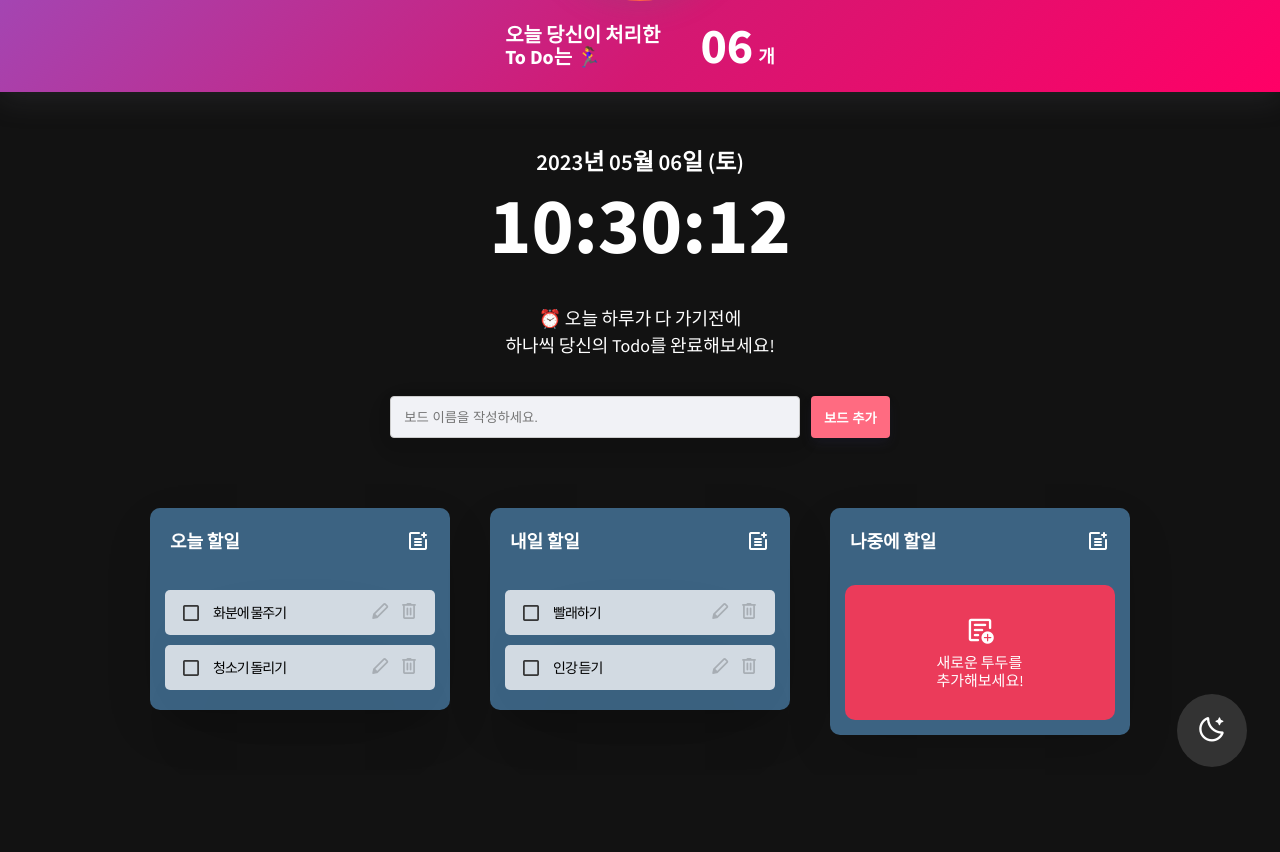
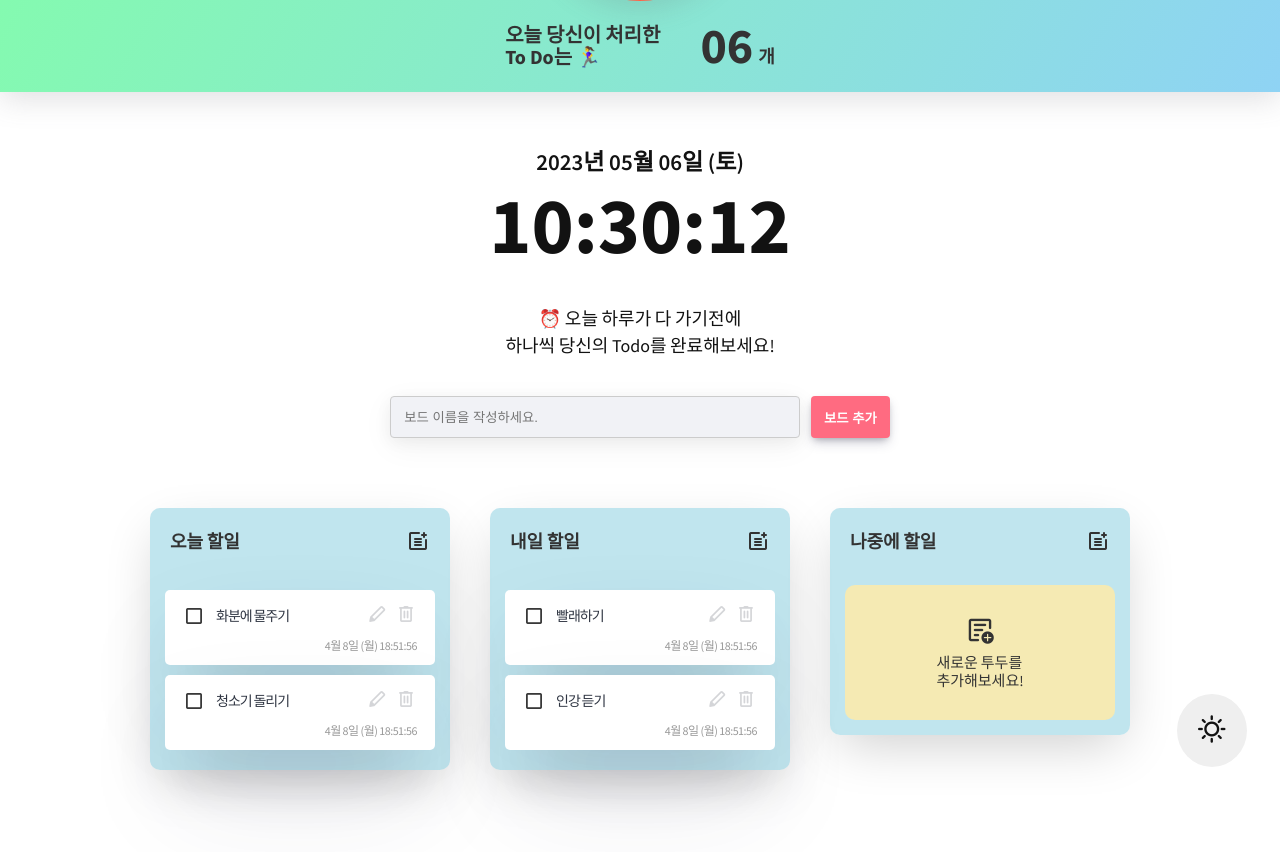
Before and after one commit to fbc93/time-rabbit-todo-app, a React (Create React App) app: page / in a window 1280 px wide. Shown: the top 852 px of the page. Before the commit the page ends 800 px from the top, so only its background shows below. Built offline with nearby package versions, Linux system fonts and the light colour scheme.

Commit message:
Feat: 투두 체크 기능 추가 체크되면 투두 스타일 변경

```diff
--- a/src/atoms.ts
+++ b/src/atoms.ts
@@ -1,7 +1,9 @@
 import { atom } from "recoil";
 export interface IToDo {
   id: number;
+  isComplete: boolean;
   content: string;
+  createAt: Date;
 }
 export interface IBoardState {
   id: number;
@@ -17,11 +19,15 @@ const defaultBoards:IBoardState[] = [
     toDos:[
       {
         id:0,
-        content:"화분에 물주기"
+        isComplete: false,
+        content:"화분에 물주기",
+        createAt: new Date(),
       },
       {
         id:1,
-        content:"청소기 돌리기"
+        isComplete: false,
+        content:"청소기 돌리기",
+        createAt: new Date(),
       }
     ]
   },
@@ -31,11 +37,15 @@ const defaultBoards:IBoardState[] = [
     toDos:[
       {
         id:2,
-        content:"빨래하기"
+        isComplete: false,
+        content:"빨래하기",
+        createAt: new Date(),
       },
       {
         id:3,
-        content:"인강 듣기"
+        isComplete: false,
+        content:"인강 듣기",
+        createAt: new Date(),
       }
     ]
   },
@@ -78,5 +88,5 @@ export const TrashcanState = atom<boolean>({
 //배경 테마 atom Data
 export const ThemeState = atom<"darkTheme"|"lightTheme">({
   key:"theme",
-  default: "darkTheme"
+  default: "lightTheme"
 });
--- a/src/components/board.tsx
+++ b/src/components/board.tsx
@@ -22,7 +22,7 @@ const Wrapper = styled.div`
   background-color: ${(props) => props.theme.boardBg};
   width:300px;
   height:fit-content;
-  margin:0em 2em 4em 2em;
+  margin:0em 2em 11em;
   box-sizing:border-box;
   border-radius:1em;
   box-shadow: rgba(0, 0, 0, 0.2) 0px 18px 50px -10px;
@@ -150,7 +150,9 @@ const Board = (propsData: PropsData) => {
 
         const newTodo = {
           id: +new Date(),
-          content: newTodoContent
+          isComplete: false,
+          content: newTodoContent,
+          createAt: new Date(),
         }
 
         copyTargetBoard.toDos = [newTodo, ...copyTargetBoard.toDos];
@@ -206,6 +208,8 @@ const Board = (propsData: PropsData) => {
                       content={toDo.content}
                       index={index}
                       boardId={id}
+                      createAt={toDo.createAt}
+                      isComplete={toDo.isComplete}
                     />
                   ))}
 
--- a/src/components/todo.tsx
+++ b/src/components/todo.tsx
@@ -3,16 +3,16 @@ import { Draggable } from "react-beautiful-dnd";
 import { useRecoilState } from "recoil";
 import styled from "styled-components";
 import { BoardState, IToDo } from "../atoms";
+import { makeDateFormat } from "../utils";
 
-const Wrapper = styled.div<{ isDragging: boolean }>`
+const Wrapper = styled.div<{ isDragging: boolean, isComplete: boolean }>`
+  border: ${(props) => props.isComplete ? "0.3em solid red" : "0.3em solid transparent"};
   background-color:${(props) => props.isDragging ? props.theme.dragged : props.theme.todoBg};
   padding:10px 15px;
   margin:0.5em 0;
   border-radius:0.5em;
-  display:flex;
-  justify-content:space-between;
-  align-items:center;
   box-shadow: rgba(50, 50, 93, 0.25) 0px 50px 100px -20px, rgba(0, 0, 0, 0.3) 0px 30px 60px -30px;
+  transition: all 0.2s ease-in-out;
 
   &:hover {
     button {
@@ -21,7 +21,13 @@ const Wrapper = styled.div<{ isDragging: boolean }>`
   }
 `;
 
-const ToDoContent = styled.div`
+const TopArea = styled.div`
+  display:flex;
+  justify-content:space-between;
+  align-items:center;
+`;
+
+const ToDoContent = styled.div<{ isComplete: boolean }>`
   color:${(props) => props.theme.onTodo};
 
   width:calc(100% - 65px);
@@ -34,7 +40,7 @@ const ToDoContent = styled.div`
     margin-right:0.5em;
     font-size:2.2rem;
     cursor:pointer;
-    color: #333333;
+    color: ${(props) => props.isComplete ? "red" : "#333333"}!important;
   }
 
   div {
@@ -73,6 +79,15 @@ const Button = styled.button`
   }
 `;
 
+const BottomArea = styled.div`
+  color: #333333;
+  opacity:0.5;
+  text-align:right;
+  font-size:1.2rem;
+  letter-spacing:-0.5px;
+  font-weight:normal;
+  margin-top:1em;
+`;
 interface propsData extends IToDo {
   draggableId: string;
   index: number;
@@ -81,7 +96,7 @@ interface propsData extends IToDo {
 
 const Todo = (propsData: propsData) => {
 
-  const { draggableId, id, content, index, boardId } = propsData;
+  const { draggableId, id, content, index, createAt, isComplete } = propsData;
   const [boardData, setBoardData] = useRecoilState(BoardState);
 
   //투두 Update
@@ -100,8 +115,10 @@ const Todo = (propsData: propsData) => {
       if (newContent) {
 
         copyTargetTodos.splice(targetTodosIndex, 1, {
-          id: +new Date(),
-          content: newContent
+          id: id,
+          isComplete: isComplete,
+          content: newContent,
+          createAt: createAt,
         });
 
         copyTargetBoard.toDos = copyTargetTodos;
@@ -131,23 +148,55 @@ const Todo = (propsData: propsData) => {
     })
   }
 
+  //투두 isComplete Update
+  const toggleTodoStatus = () => {
+
+    setBoardData((prevBoards) => {
+      const copyPrevBoards = [...prevBoards];
+      const boardIndex = draggableId.split('-')[1];
+      const targetBoardIndex = copyPrevBoards.findIndex((board) => board.id === +boardIndex);
+      const copyTargetBoard = { ...copyPrevBoards[targetBoardIndex] };
+      const copyTargetTodos = [...copyTargetBoard.toDos];
+      const targetTodoIndex = copyTargetTodos.findIndex((todo) => todo.id === id);
+
+      copyTargetTodos.splice(targetTodoIndex, 1, {
+        id: id,
+        isComplete: !isComplete,
+        content: content,
+        createAt: createAt,
+      });
+
+      copyTargetBoard.toDos = copyTargetTodos;
+      copyPrevBoards.splice(targetBoardIndex, 1, copyTargetBoard);
+
+      return copyPrevBoards;
+    })
+  }
+
   return (
     <Draggable draggableId={`todo-${id}`} index={index}>
 
       {(provided, snapshot) => (
+
         <Wrapper
+          isComplete={isComplete}
           isDragging={snapshot.isDragging}
           ref={provided.innerRef}
           {...provided.draggableProps}
           {...provided.dragHandleProps}
         >
-          <ToDoContent>
-            <span className="material-symbols-rounded">
+          <TopArea>
+            <ToDoContent isComplete={isComplete}>
+              {isComplete ? (
+                <span className="material-symbols-rounded" onClick={toggleTodoStatus}>
+                  check_box
+                </span>
+              ) : (
+                <span className="material-symbols-rounded" onClick={toggleTodoStatus}>
                   check_box_outline_blank
                 </span>
-            {/* <span className="material-symbols-rounded">
-              check_box
-            </span> */}
+              )}
+
               <div>{content}</div>
             </ToDoContent>
 
@@ -159,8 +208,10 @@ const Todo = (propsData: propsData) => {
                 <span className="material-symbols-rounded" onClick={onClickDeleteTodo}>delete</span>
               </Button>
             </ButtonList>
+          </TopArea>
+          <BottomArea>{makeDateFormat(createAt) + ""}</BottomArea>
+        </Wrapper>
 
-        </Wrapper>
       )}
 
     </Draggable>
--- /dev/null
+++ b/src/utils.ts
@@ -0,0 +1,14 @@
+export const makeDateFormat = (value:Date) => {
+
+  const valueDate = new Date(value);
+  const month = valueDate.getMonth();
+  const date = valueDate.getDate();
+  const hour = valueDate.getHours();
+  const minute = valueDate.getMinutes();
+  const second = valueDate.getSeconds();
+  const day = valueDate.getDay();
+
+  const dayArr = ["일","월","화","수","목","금","토"];
+
+  return `${month}월 ${date}일 (${dayArr[day]}) ${hour}:${minute}:${second}`;
+}
```
Lines whose indentation alone changed are shown as unchanged.
